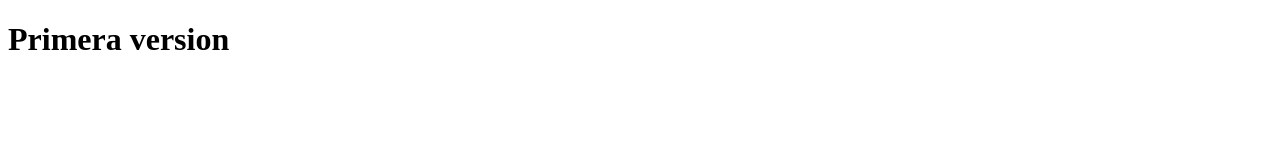
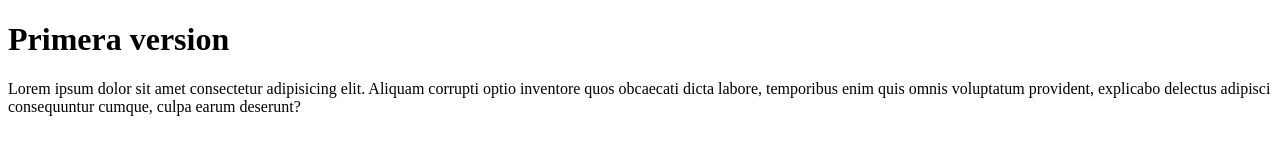
Before and after one commit to calleja16/Git-prueba, a plain HTML site: page index.html in a window 1280 px wide. Drawn offline with Linux system fonts and the light colour scheme.

Commit message:
Segunda version

```diff
--- a/index.html
+++ b/index.html
@@ -7,6 +7,6 @@
 </head>
 <body>
     <h1>Primera version</h1>
-
+    <p>Lorem ipsum dolor sit amet consectetur adipisicing elit. Aliquam corrupti optio inventore quos obcaecati dicta labore, temporibus enim quis omnis voluptatum provident, explicabo delectus adipisci consequuntur cumque, culpa earum deserunt?</p>
 </body>
 </html>
```
